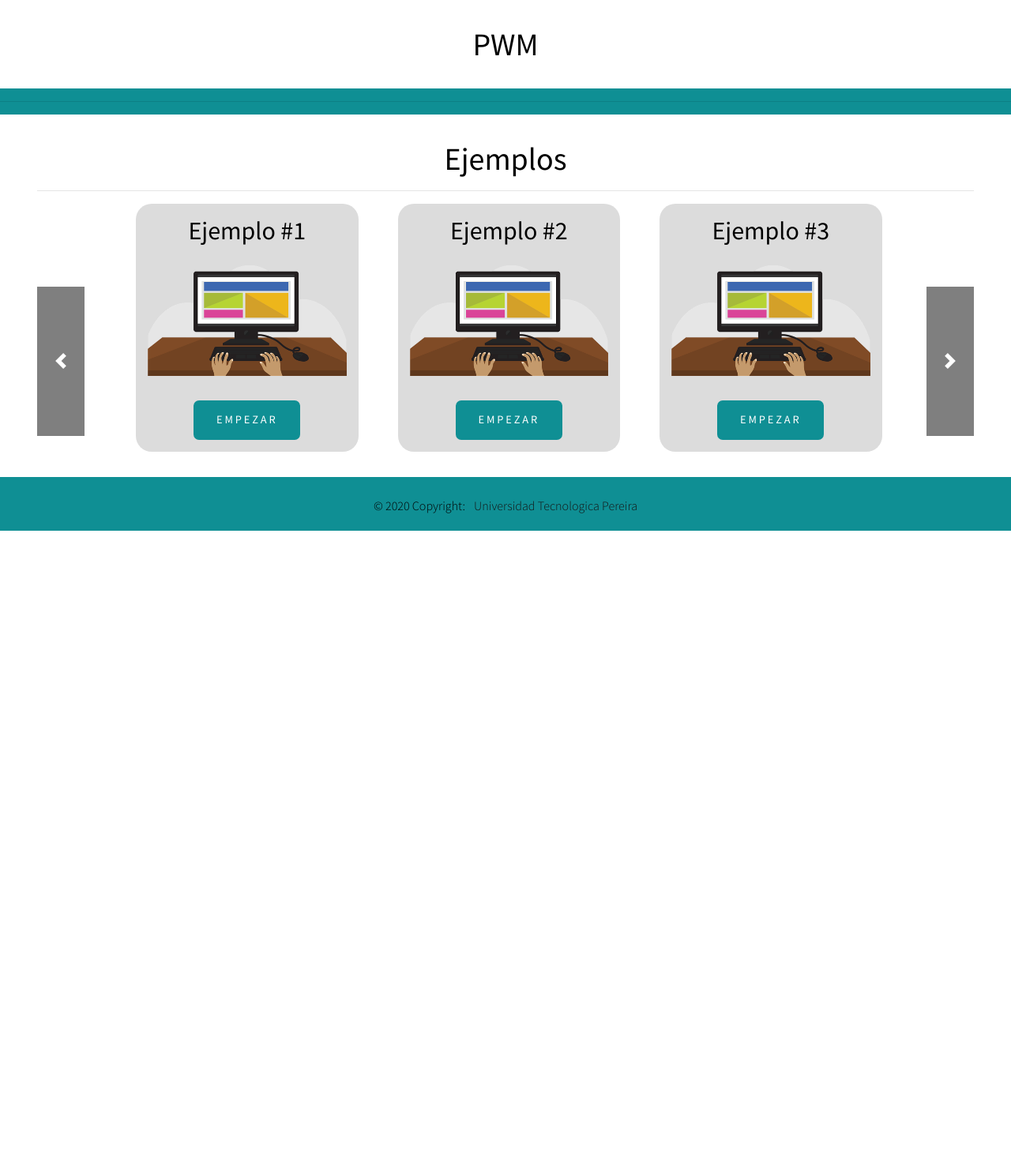
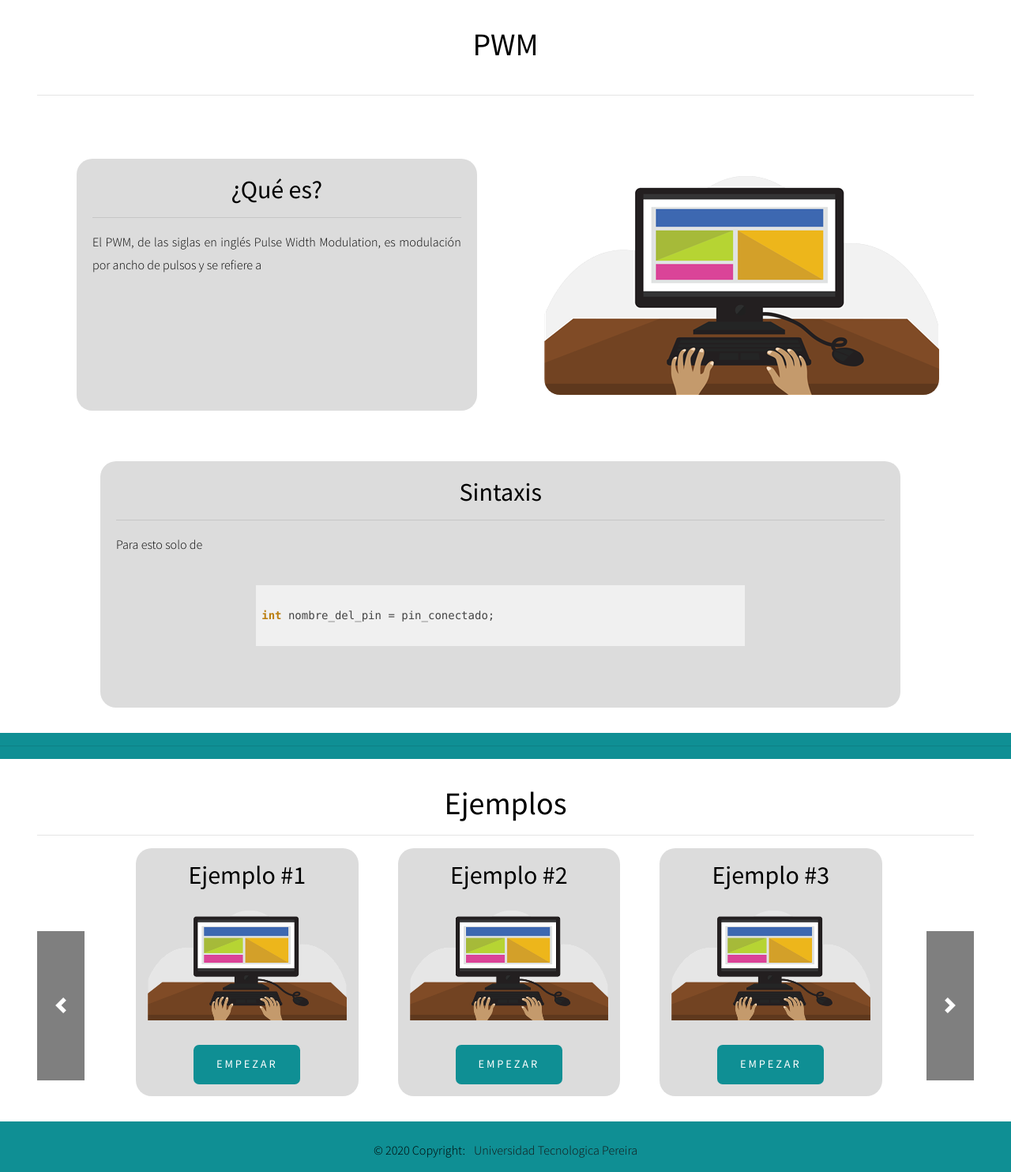
Before and after one commit to juanesduque/EPBA, a Django app: page /pwm in a window 1280 px wide. Shown: the part 128-1612 px from the top of the page at 79% size. Before the commit the page ends 800 px from the top, so only its background shows below. Run offline with Django 3.2, Linux system fonts and the light colour scheme; some libraries are stand-ins or nearby versions.

Commit message:
06/01/2021

```diff
--- a/templates/teoria/pwm/pwm.html
+++ b/templates/teoria/pwm/pwm.html
@@ -33,6 +33,35 @@
 <div class="row mx-auto" id="content">
     <div class="col-md-12 text-center">
         <h1>PWM</h1>
+        <br><hr/>
+    </div>
+</div>
+<div class="row mx-auto" id="content" style="margin-left: 105px;">
+    <div class="col-md-5" id="exp">
+        <h2>¿Qué es?</h2>
+        <hr/>
+        <p class="text-justify">
+            El PWM, de las siglas en inglés Pulse Width Modulation, es modulación por ancho de pulsos y se refiere a
+        </p>
+    </div>
+    <div class="col-md-5" id="expimg">
+        <img src="{% static 'Im/Computer.png' %}"/>
+    </div>
+</div>
+<div class="row mx-auto" id="content">
+    <div class="col-md-10" id="exp1">
+        <h2>Sintaxis</h2>
+        <hr/>
+        <p class="text-justify">
+            Para esto solo de
+        </p>
+        <div class="col-md-8 code mx-auto text-justify">
+            <pre>
+            <code class="language-c++">
+int nombre_del_pin = pin_conectado;
+            </code>
+            </pre>
+        </div>
     </div>
 </div>
 <hr/>
```
Also changed, not shown: templates/teoria/funciones/funciones.html (+7 -6 lines), templates/teoria/vcp/vcp.html (+23 -1 lines).
